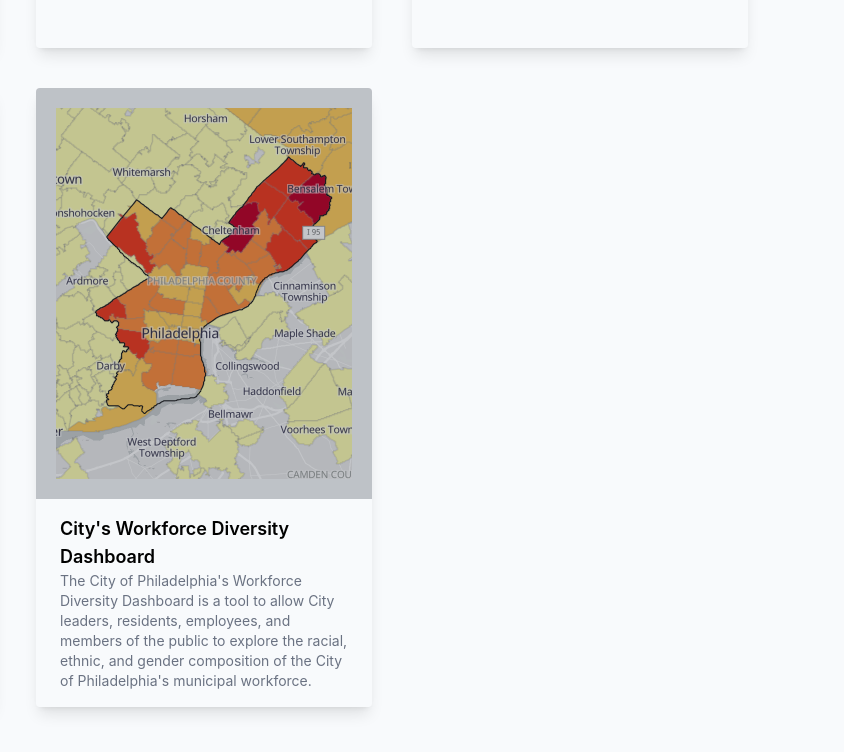
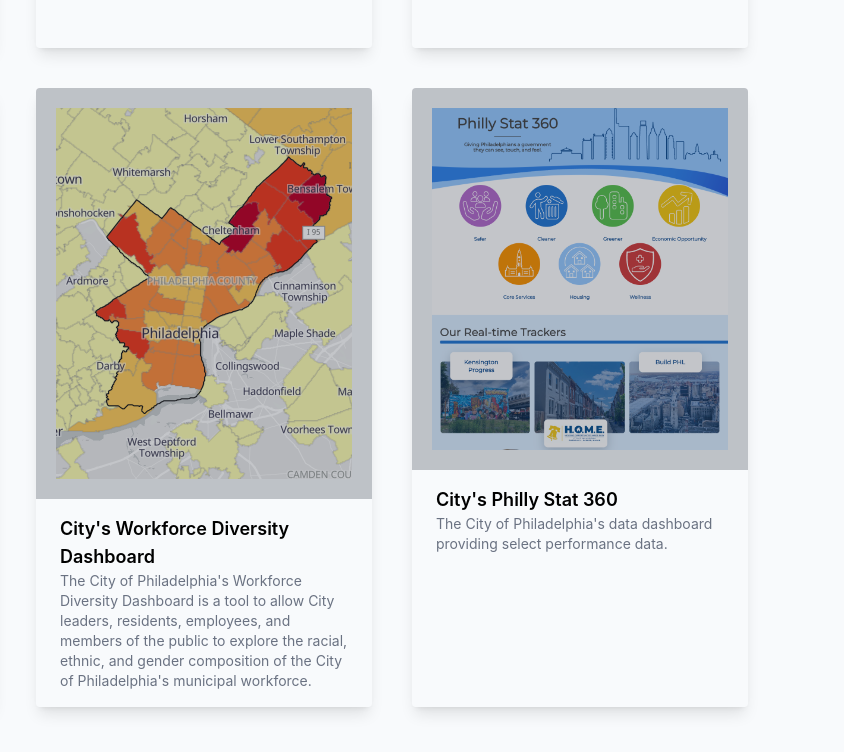
Before and after one commit to acouch/phila-budget-site, a website built with Parcel: page website/src/index.ejs in a window 1280 px wide. Shown: the part 4540-5292 px from the top of the page, 436-1280 px from the left. Built offline with nearby package versions, Linux system fonts and the light colour scheme; a web font is replaced by a local one.

Commit message:
Add philly stat link

```diff
--- a/website/src/index.ejs
+++ b/website/src/index.ejs
@@ -166,7 +166,7 @@
                            </p>
                         </div>
                      </div>
-                       <div class="rounded overflow-hidden shadow-lg">
+                     <div class="rounded overflow-hidden shadow-lg">
                         <a href="#"></a>
                         <div class="relative">
                            <a style="display: block; padding: 20px;" href="https://experience.arcgis.com/experience/ea21e8695d994a7181d9617c673a2344">
@@ -184,6 +184,24 @@
                            </p>
                         </div>
                      </div>
+                                          <div class="rounded overflow-hidden shadow-lg">
+                        <a href="#"></a>
+                        <div class="relative">
+                           <a style="display: block; padding: 20px;" href="https://philly-stat-360.phila.gov/">
+                              <img elementtiming="nbf-header-logo-desktop" src="./assets/images/phillystat.png" alt="Home page of Philly Stat 360" style="display:block" fetchpriority="high" loading="eager" decoding="async" data-loader="raw">
+                              <div
+                                 class="hover:bg-transparent transition duration-300 absolute bottom-0 top-0 right-0 left-0 bg-gray-900 opacity-25">
+                              </div>
+                           </a>
+                        </div>
+                        <div class="px-6 py-4">
+                           <a href="#"
+                              class="font-semibold text-lg inline-block hover:text-indigo-600 transition duration-500 ease-in-out">City's Philly Stat 360</a>
+                           <p class="text-gray-500 text-sm">
+                              The City of Philadelphia's data dashboard providing select performance data.
+                           </p>
+                        </div>
+                     </div>
                   </div>
                   <p></p>
                </div>
```
Also changed, not shown: website/src/assets/images/phillystat.png (added).
